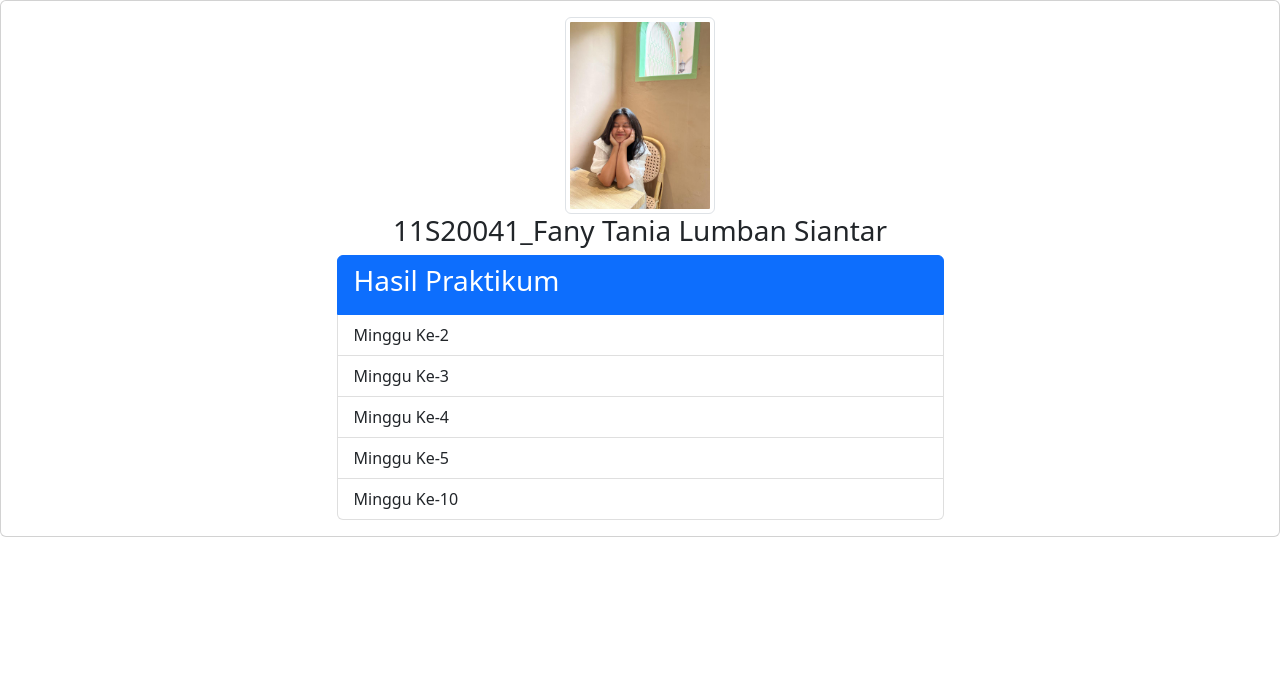
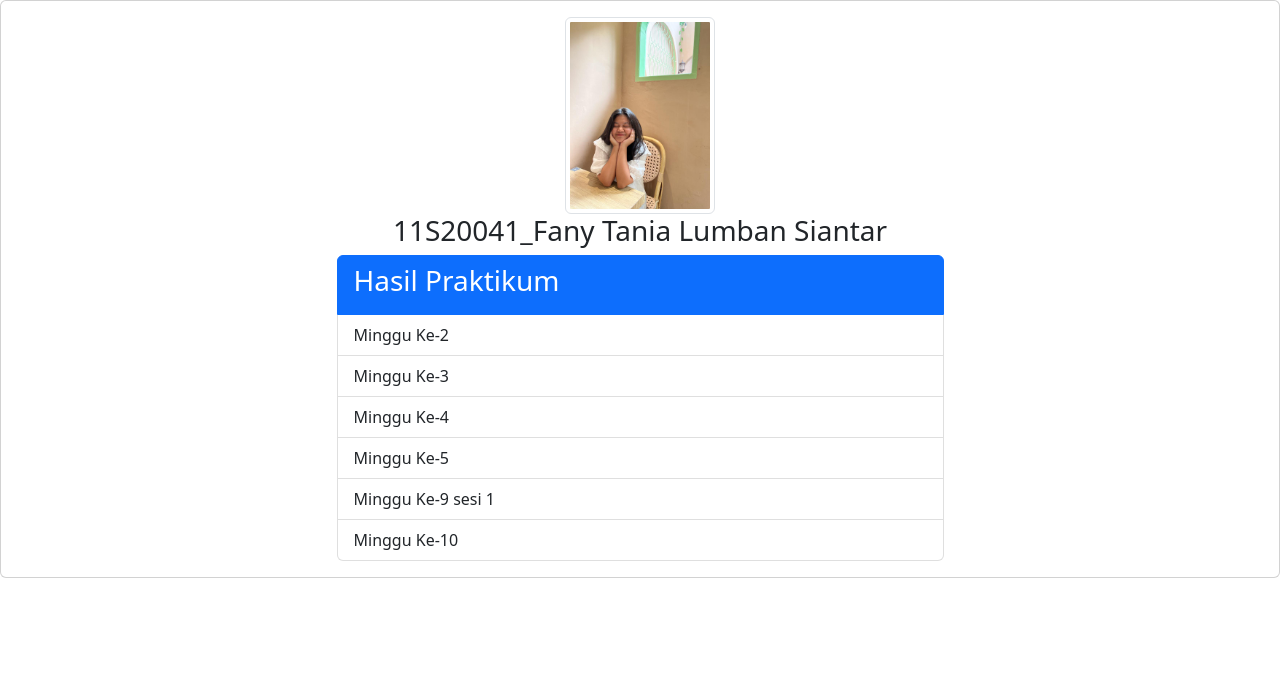
Before and after one commit to ifs20041-itdel/pabwe-itdel, a PHP site: page /FANY_11S20041/ in a window 1280 px wide. Shown: the top 683 px of the page. Run offline with PHP 8.4, Linux system fonts and the light colour scheme.

Commit message:
Update index.php

```diff
--- a/index.php
+++ b/index.php
@@ -23,6 +23,7 @@
                     <a href="week3/loginval.html" class="list-group-item list-group-item-action">Minggu Ke-3</a>
                     <a href="week4/index.html" class="list-group-item list-group-item-action">Minggu Ke-4</a>
                     <a href="week5/mahasiswa.html" class="list-group-item list-group-item-action">Minggu Ke-5</a>
+                    <a href="http://localhost/FANY_11S20041/Praktikum9.php" class="list-group-item list-group-item-action">Minggu Ke-9 sesi 1</a>
                     <a href="http://localhost/laravel-app/public/welcome/welcoming" class="list-group-item list-group-item-action">Minggu Ke-10</a>
                 </div>
             </div>
```
